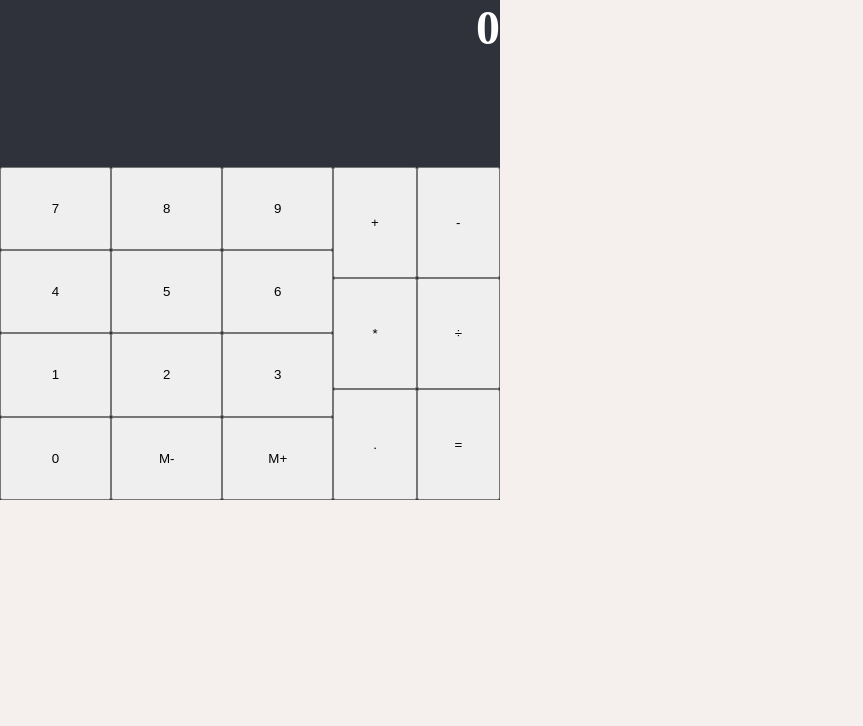
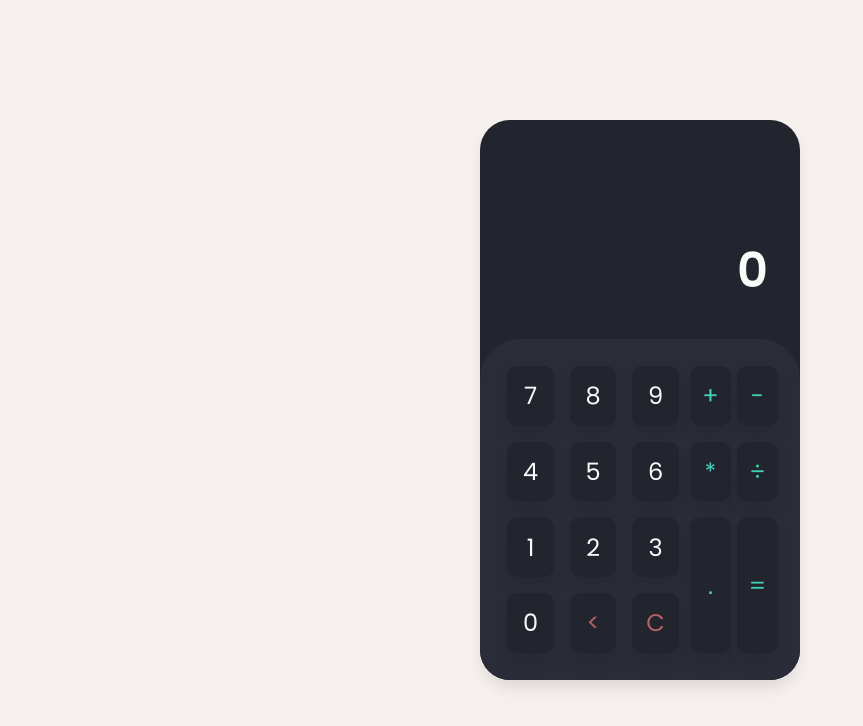
Before and after one commit to BwBest/calculator, a plain HTML site: page index.html in a window 1280 px wide. Shown: the whole page, without its empty margins (0-863 px from the left). Drawn offline with Linux system fonts and the light colour scheme.

Commit message:
Add styling

```diff
--- a/index.html
+++ b/index.html
@@ -10,10 +10,15 @@
 <body>
     <div class="calculator-box">
         <div class="screen">
-            <div id="screen-text">
-                <h2>0</h2>
+            <div class="operation">
+                <h5 id="operation-text"></h5>
+            </div>
+            <div class="screen-text">
+                <h2 id="screen-text">0</h2>
             </div>
         </div>
+
+        <div class="keypad">
             <div class="numbers">
                 <button id="key7" class="number-key">7</button>
                 <button id="key8" class="number-key">8</button>
@@ -25,18 +30,17 @@
                 <button id="key2" class="number-key">2</button>
                 <button id="key3" class="number-key">3</button>
                 <button id="key0" class="number-key">0</button>
-            <button id="negative" class="number-key">M-</button>
-            <button id="positive" class="number-key">M+</button>
-
-
+                <button id="remove" class="number-key">&lt;</button>
+                <button id="clear-all" class="number-key">C</button>
             </div>
             <div class="operators">
                 <button id="add" class="operator-key">+</button>
                 <button id="subtract" class="operator-key">-</button>
                 <button id="multiply" class="operator-key">*</button>
                 <button id="divide" class="operator-key">÷</button>
+                <button id="equal" class="operator-key">=</button>
                 <button id="dot" class="operator-key">.</button>
-            <button id="equal" class="operator-key">=</button>
+            </div>
         </div>
     </div>
 </body>
--- a/style.css
+++ b/style.css
@@ -1,31 +1,74 @@
+@import url('https://fonts.googleapis.com/css2?family=Poppins:wght@400;600&display=swap');
+
+:root{
+    --background-dark: #22252D;
+    --background-light: #2A2D37;
+    --text: #FBFAFB;
+    --green-text: #43D0B9;
+    --red-text: #B46267;
+}
+
 *{
     box-sizing: border-box;
     margin: 0;
+    font-family: 'Poppins', sans-serif;
 }
 
 body{
     background: #f5efed;
     height: 100vh;
     overflow: hidden;
+    display: flex;
+    align-items: center;
+    justify-content: center;
 }
 
 .calculator-box{
     display: grid;
-    grid-template-columns: 2fr 1fr;
-    grid-template-rows: repeat(3, 1fr);
+    grid-template-columns: 1fr;
+    grid-template-rows: 1fr 2fr;
     grid-column-gap: 0px;
     grid-row-gap: 0px;
 
-    height: 500px;
-    width: 500px;
-    background: #2F323A;
+    height: 35rem;
+    width: 20rem;
+    border-radius: 30px;
+
+    background: var(--background-dark);
+    box-shadow: 0px 10px 15px -3px rgba(0,0,0,0.1);
 }
 
 .screen{
-    grid-area: 1 / 1 / 2 / 3;
+    grid-area: 1 / 1 / 2 / 2;
+
     text-align: right;
     color: #fff;
     font-size: 2rem;
+    display: flex;
+    flex-direction: column;
+    align-items: flex-end;
+    justify-content: flex-end;
+    color: var(--text);
+    padding: 0 2rem;
+    border-radius: 10px;
+    height: 100%;
+    width: 100%;
+}
+
+.screen-text{
+    text-align: right;
+    width: 100%;
+}
+
+.keypad{
+    grid-area: 2 / 1 / 3 / 2;
+
+    display: flex;
+    background-color: var(--background-light);
+    padding: 1.2rem;
+    border-radius: 40px 40px 30px 30px;
+    margin: 0;
+    margin-top: 2rem;
 }
 
 .numbers{
@@ -34,16 +77,71 @@ body{
     grid-template-rows: repeat(4, 1fr);
     grid-column-gap: 0px;
     grid-row-gap: 0px;
+    width: 100%;
+}
 
-    grid-area: 2 / 1 / 4 / 2;
+.number-key{
+    margin: 0.5rem;
+    font-size: 1.5rem;
+    color: var(--text);
+    background-color: var(--background-dark);
+    border: none;
+    border-radius: 10px;
+    box-shadow: 0px 10px 15px -3px rgba(0,0,0,0.1);
+    font-weight: 400;
 }
 
 .operators{
     display: grid;
     grid-template-columns: repeat(2, 1fr);
-    grid-template-rows: repeat(3, 1fr);
+    grid-template-rows: repeat(4, 1fr);
     grid-column-gap: 0px;
     grid-row-gap: 0px;
+    width: 50%;
+}
 
-    grid-area: 2 / 2 / 4 / 3;
+.operator-key{
+    margin: 0.5rem 0.2rem;
+    font-size: 1.5rem;
+    color: var(--text);
+    background-color: var(--background-dark);
+    border: none;
+    border-radius: 10px;
+    box-shadow: 0px 10px 15px -3px rgba(0,0,0,0.1);
 }
+
+#equal{
+    grid-area: 3 / 2 / 5 / 3;
+}
+
+#dot{
+    grid-area: 3 / 1 / 5 / 2;
+}
+
+#remove, #clear-all{
+    color: var(--red-text);
+}
+
+#add, #subtract, #divide, #multiply, #equal, #dot{
+    color: var(--green-text);
+}
+
+button{
+    transition: transform 0.1s linear;
+}
+
+button:hover{
+    transform: scale(1.15);
+}
+
+button:active{
+    transform: scale(1.0);
+}
+
+h2{
+    font-weight: 600;
+}
+
+h5{
+    font-weight: 400;
+}
```
Lines whose indentation alone changed are shown as unchanged.
